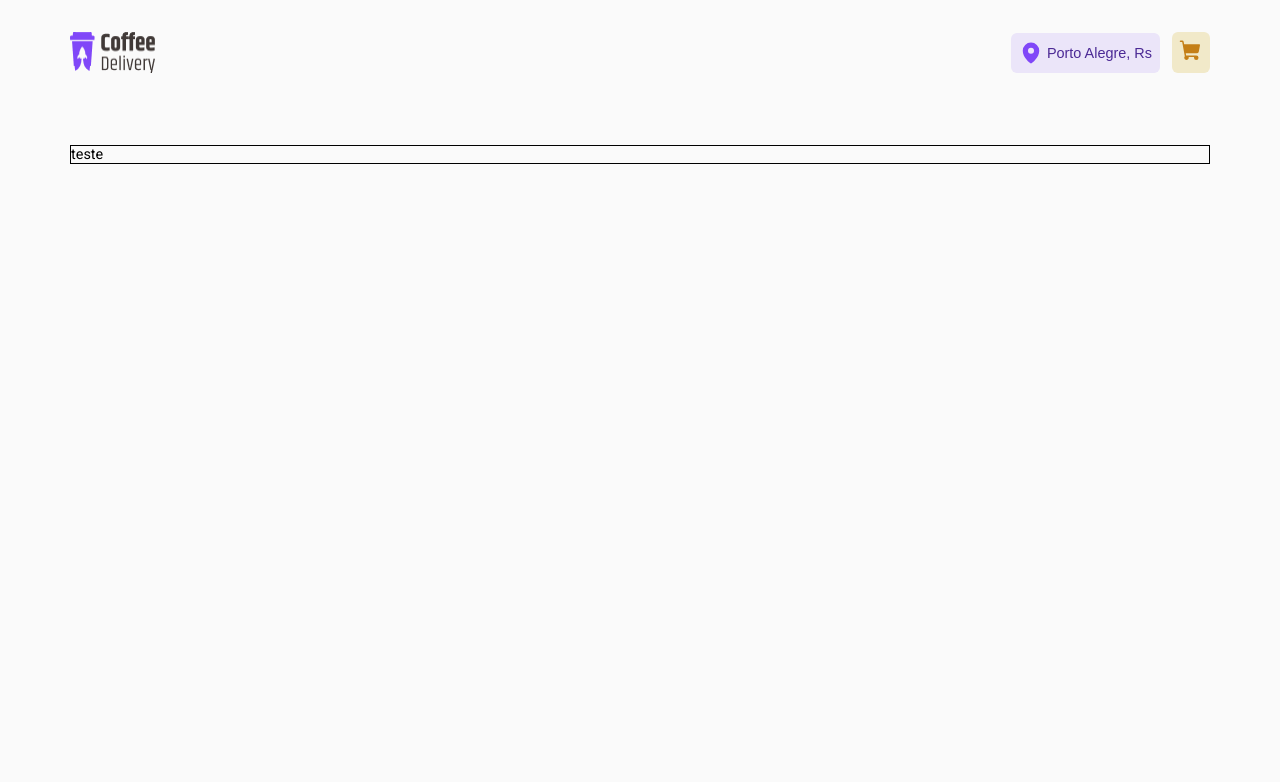
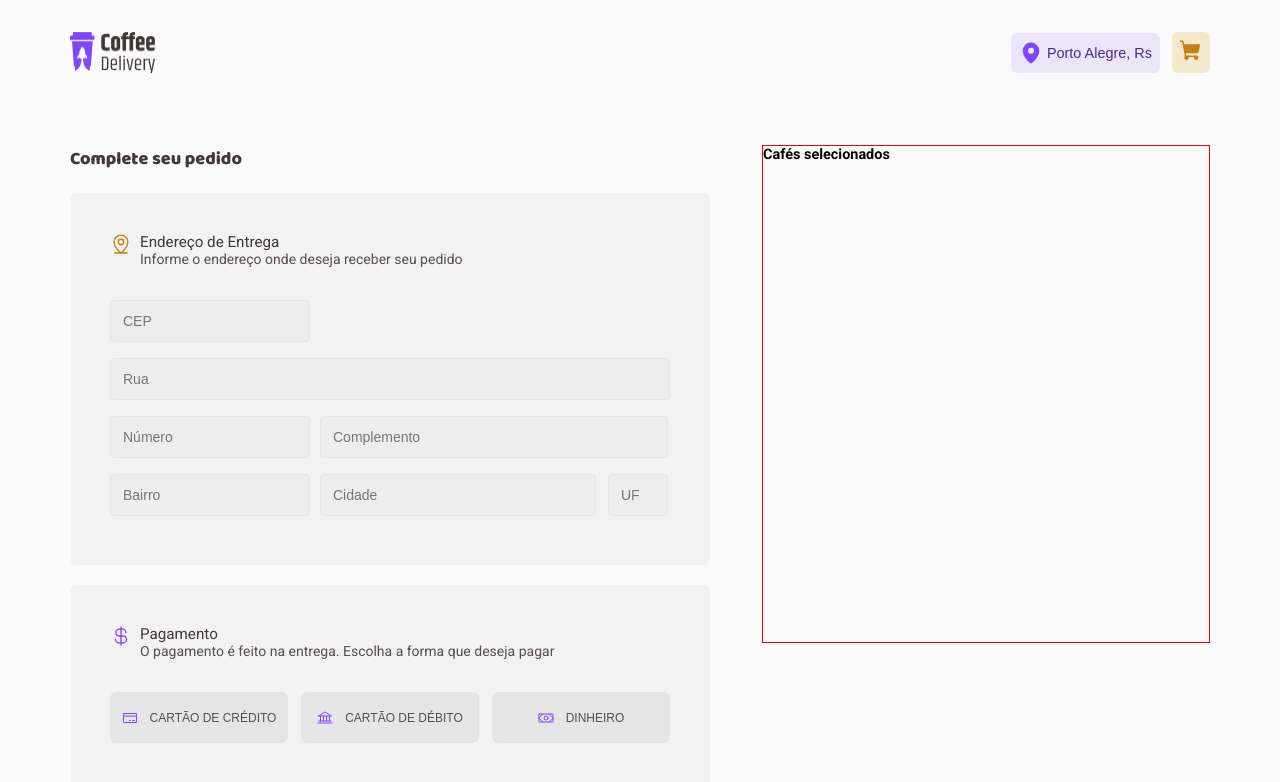
Before and after one commit to diegobaena89/coffee-develivery-ecommerce, a React (Vite) app: page /order in a window 1280 px wide. Shown: the top 782 px of the page. Built offline with nearby package versions, Linux system fonts and the light colour scheme.

Commit message:
feat - create Address form and payment choices in order component

```diff
--- a/src/index.css
+++ b/src/index.css
@@ -1,6 +1,7 @@
 :root {
   --base-background: #fafafa;
   --base-card: #f3f2f2;
+  --base-input: #ededed;
   --base-button: #e6e5e5;
   --base-label: #8d8686;
   --base-text: #574f4d;
--- a/src/pages/Order/index.tsx
+++ b/src/pages/Order/index.tsx
@@ -1,9 +1,73 @@
-import { OrderContainer } from './styles';
+import {
+  Bank,
+  CreditCard,
+  CurrencyDollar,
+  MapPinLine,
+  Money,
+} from 'phosphor-react';
+import {
+  AddressContainer,
+  AddressFrame,
+  ChoosePayment,
+  FinishOrder,
+  FormContainer,
+  Forms,
+  OrderContainer,
+  PaymentFrame,
+  PaymentMethod,
+} from './styles';
 
 export function Order() {
   return (
     <OrderContainer>
-      <p>teste</p>
+      <FormContainer>
+        <h2>Complete seu pedido</h2>
+        <AddressContainer>
+          <AddressFrame>
+            <MapPinLine size={22} />
+            <div>
+              <p>Endereço de Entrega</p>
+              <span>Informe o endereço onde deseja receber seu pedido</span>
+            </div>
+          </AddressFrame>
+          <Forms>
+            <input type='text' placeholder='CEP' />
+            <input type='text' placeholder='Rua' />
+            <input type='number' name='Numero' placeholder='Número' />
+            <input type='text' placeholder='Complemento' />
+            <input type='text' placeholder='Bairro' />
+            <input type='text' placeholder='Cidade' />
+            <input type='text' placeholder='UF' />
+          </Forms>
+        </AddressContainer>
+
+        <PaymentMethod>
+          <PaymentFrame>
+            <CurrencyDollar size={22} weight='fill' />
+            <div>
+              <p>Pagamento</p>
+              <span>
+                O pagamento é feito na entrega. Escolha a forma que deseja pagar
+              </span>
+            </div>
+          </PaymentFrame>
+          <ChoosePayment>
+            <button>
+              <CreditCard size={16} />
+              Cartão de Crédito
+            </button>
+            <button>
+              <Bank size={16} /> Cartão de Débito
+            </button>
+            <button>
+              <Money size={16} /> Dinheiro
+            </button>
+          </ChoosePayment>
+        </PaymentMethod>
+      </FormContainer>
+      <FinishOrder>
+        <h2>Cafés selecionados</h2>
+      </FinishOrder>
     </OrderContainer>
   );
 }
--- a/src/pages/Order/styles.ts
+++ b/src/pages/Order/styles.ts
@@ -1,8 +1,164 @@
 import styled from 'styled-components';
 
-export const OrderContainer = styled.div`
+export const OrderContainer = styled.form`
   width: 1140px;
   margin: 40px auto;
   height: auto;
-  border: 1px solid black;
+  display: flex;
+
+  display: flex;
+  justify-content: space-between;
 `;
+
+export const FormContainer = styled.div`
+  width: 640px;
+  height: auto;
+
+  > h2 {
+    font-family: 'Baloo 2';
+    font-size: 18px;
+    color: var(--base-subtitle);
+  }
+`;
+
+export const AddressContainer = styled.div`
+  width: 100%;
+  height: 372px;
+  background: var(--base-card);
+  margin: 20px 0 12px;
+  border-radius: 6px;
+  padding: 40px 0;
+`;
+
+export const AddressFrame = styled.div`
+  display: flex;
+  width: 560px;
+  margin: 0 auto;
+  margin-bottom: 32px;
+
+  & p {
+    font-size: 1rem;
+    color: var(--base-subtitle);
+  }
+
+  & span {
+    font-size: 14px;
+    color: var(--base-text);
+  }
+
+  svg {
+    color: var(--yellow-dark);
+    margin-right: 8px;
+  }
+`;
+
+export const Forms = styled.div`
+  width: 560px;
+  margin: 0 auto;
+
+  input {
+    height: 42px;
+    background-color: var(--base-input);
+    border: 1px solid var(--base-button);
+    border-radius: 4px;
+    padding: 12px;
+    font-size: 14px;
+    margin-bottom: 16px;
+  }
+
+  & input:nth-child(1) {
+    display: block;
+    width: 200px;
+  }
+
+  & input:nth-child(2) {
+    width: 100%;
+  }
+
+  & input:nth-child(3) {
+    width: 200px;
+    margin-right: 10px;
+  }
+
+  & input:nth-child(4) {
+    width: 348px;
+  }
+
+  & input:nth-child(5) {
+    width: 200px;
+    margin-right: 10px;
+  }
+
+  & input:nth-child(6) {
+    width: 276px;
+    margin-right: 12px;
+  }
+
+  & input:nth-child(7) {
+    width: 60px;
+  }
+`;
+
+export const PaymentMethod = styled.div`
+  width: 100%;
+  height: 207px;
+  background: var(--base-card);
+  margin: 20px 0 0px;
+  border-radius: 6px;
+  padding: 40px 0;
+`;
+
+export const PaymentFrame = styled.div`
+  display: flex;
+  width: 560px;
+  margin: 0 auto;
+  margin-bottom: 32px;
+
+  & p {
+    font-size: 1rem;
+    color: var(--base-subtitle);
+  }
+
+  & span {
+    font-size: 14px;
+    color: var(--base-text);
+  }
+
+  svg {
+    color: var(--brand-purple-md);
+    margin-right: 8px;
+  }
+`;
+
+export const ChoosePayment = styled.div`
+  width: 560px;
+  margin: 0 auto;
+  display: flex;
+  justify-content: space-between;
+
+  button {
+    width: 178px;
+    height: 51px;
+    color: var(--base-text);
+    text-transform: uppercase;
+    font-size: 12px;
+    border-radius: 6px;
+    border: none;
+    background-color: var(--base-button);
+    display: flex;
+    align-items: center;
+    justify-content: center;
+    cursor: pointer;
+  }
+
+  & svg {
+    margin-right: 12px;
+    color: var(--brand-purple-md);
+  }
+`;
+
+export const FinishOrder = styled.div`
+  width: 448px;
+  height: 498px;
+  border: 1px solid red;
+`;
```
